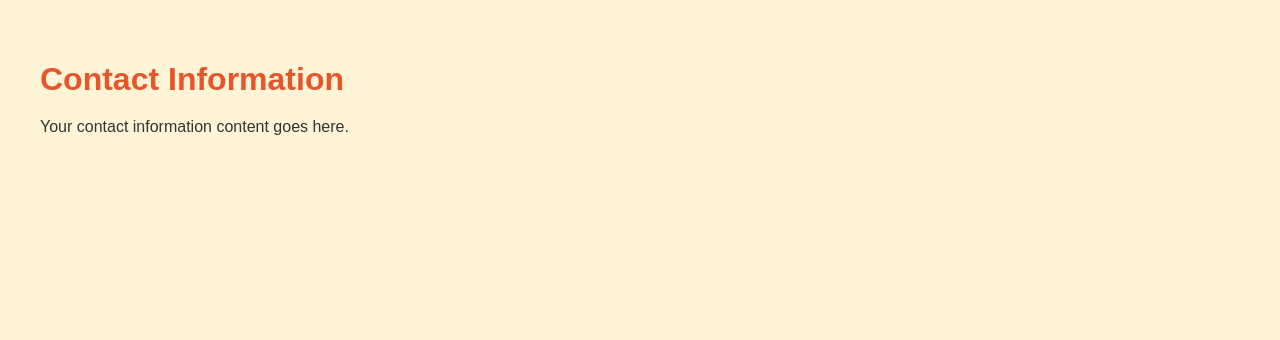
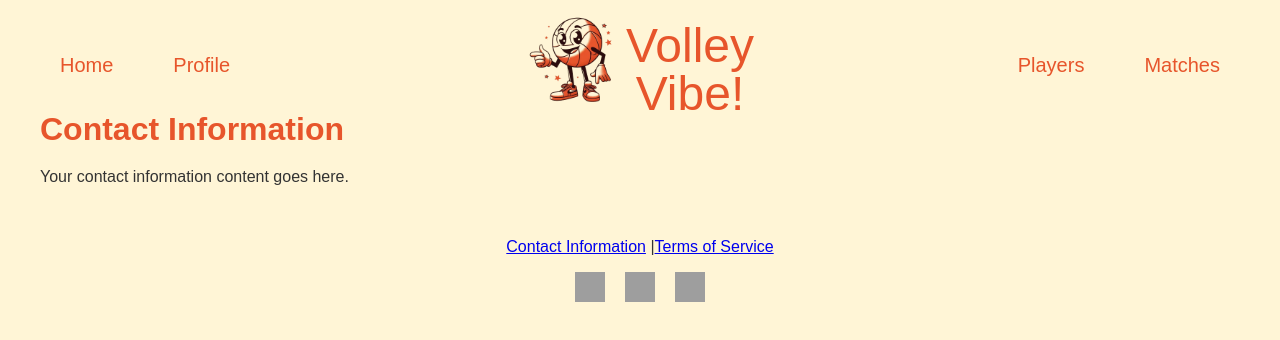
Before and after one commit to jacob-hitchcock/VolleyVibes, a React (Create React App) app in the folder Code/client/: page /contact in a window 1280 px wide. Shown: the top 340 px of the page. Built offline with nearby package versions, Linux system fonts and the light colour scheme; grey boxes are pictures that could not be loaded; a web font is replaced by a local one.

Commit message:
nav and footer on contacts

```diff
--- a/Code/client/src/pages/Contact.js
+++ b/Code/client/src/pages/Contact.js
@@ -1,12 +1,16 @@
 // src/pages/Contact.js
 import React from 'react';
+import NavBar from '../components/NavBar';
+import Footer from '../components/Footer';
 import '../styles.css';
 
 function Contact() {
     return (
         <div className="contact-information">
+            <NavBar />
             <h1>Contact Information</h1>
             <p>Your contact information content goes here.</p>
+            <Footer />
         </div>
     );
 }
```
